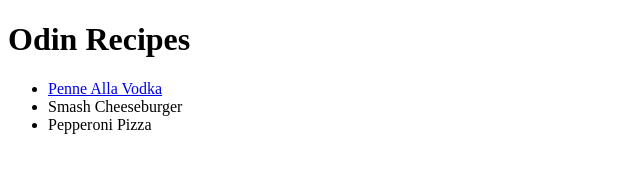
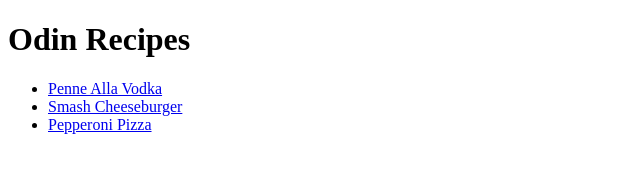
Before and after one commit to dlangill/odin-recipes, a plain HTML site: page index.html in a window 1280 px wide. Shown: the whole page, without its empty margins (0-640 px from the left). Drawn offline with Linux system fonts and the light colour scheme.

Commit message:
Added burger & pizza images and updated links

```diff
--- a/index.html
+++ b/index.html
@@ -9,8 +9,8 @@
         <h1>Odin Recipes</h1>
         <ul>
             <li><a href="recipes/penne-alla-vodka.html">Penne Alla Vodka</a></li>
-            <li><a>Smash Cheeseburger</a></li>
-            <li><a>Pepperoni Pizza</a></li>
+            <li><a href="recipes/smash-cheese-burger.html">Smash Cheeseburger</a></li>
+            <li><a href="recipes/pepperoni-pizza.html">Pepperoni Pizza</a></li>
         </ul>
     </body>
 </html>
```
Also changed, not shown: recipes/pepperoni-pizza.html (added, +3 -0 lines), recipes/smash-cheese-burger.html (added, +3 -0 lines), recipes/images/pizza.jpg (added).
